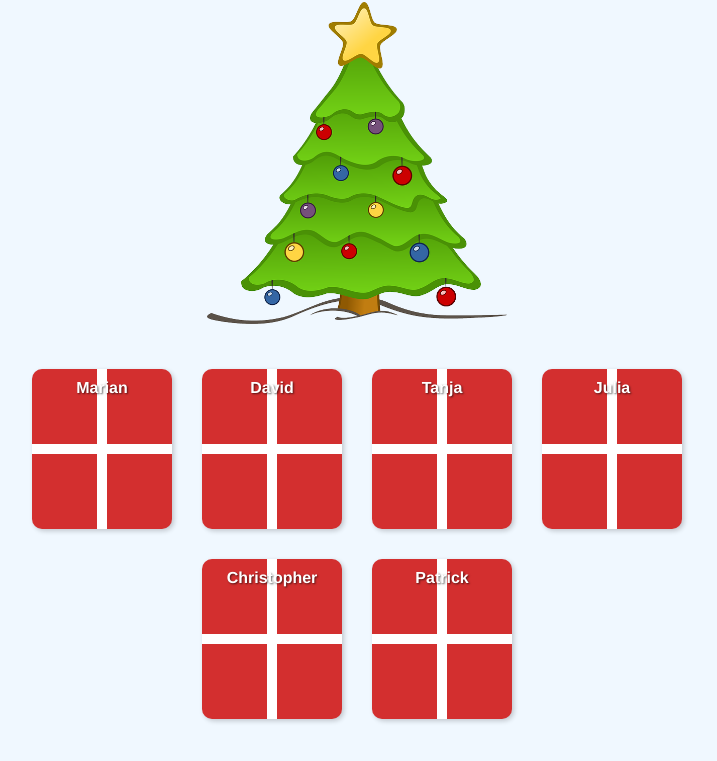
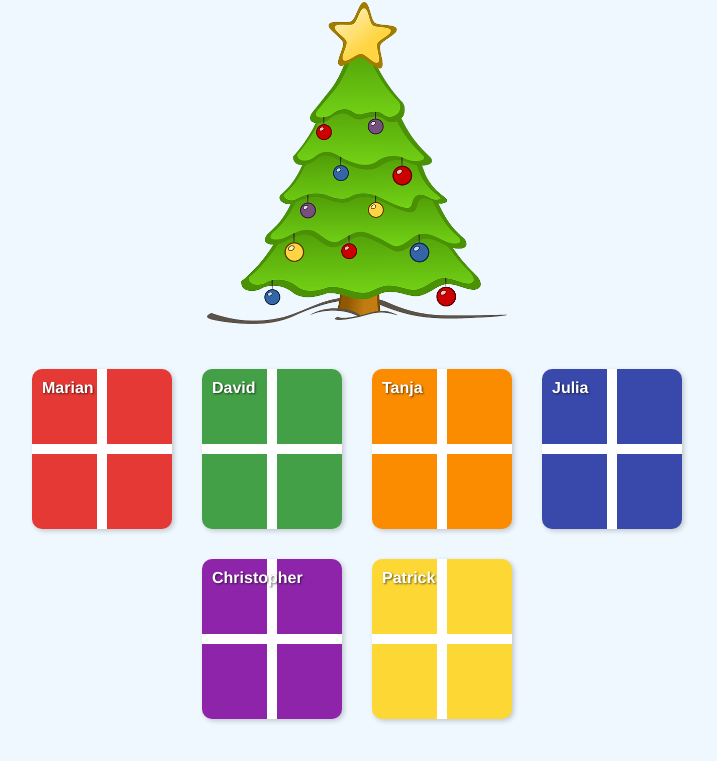
Before and after one commit to NF-Byzz/Weihnachtsaktion, a plain HTML site: page index.html in a window 1280 px wide. Shown: the part 75-836 px from the top of the page, without its empty margins (283-1000 px from the left). Drawn offline with Linux system fonts and the light colour scheme.

Commit message:
Update index.html

```diff
--- a/index.html
+++ b/index.html
@@ -33,13 +33,12 @@
       max-width: 800px; /* Optional: Begrenzung der Breite */
     }
 
-    /* --- Geschenkboxen --- */
+    /* --- Geschenkboxen (Grundlayout) --- */
     .gift {
       position: relative;
       width: 140px;
       height: 160px;
       margin: 15px;
-      background-color: #d32f2f; /* Rotes Geschenk */
       border-radius: 10px;
       cursor: pointer;
       box-shadow: 2px 2px 5px rgba(0, 0, 0, 0.2);
@@ -47,6 +46,34 @@
     }
     .gift:hover {
       transform: scale(1.05);
+    }
+
+    /*
+      --- Jede Box erhält eine andere Farbe ---
+      nth-of-type(1) => Marian
+      nth-of-type(2) => David
+      nth-of-type(3) => Tanja
+      nth-of-type(4) => Julia
+      nth-of-type(5) => Christopher
+      nth-of-type(6) => Patrick
+    */
+    .gift:nth-of-type(1) {
+      background-color: #E53935; /* Rot */
+    }
+    .gift:nth-of-type(2) {
+      background-color: #43A047; /* Grün */
+    }
+    .gift:nth-of-type(3) {
+      background-color: #FB8C00; /* Orange */
+    }
+    .gift:nth-of-type(4) {
+      background-color: #3949AB; /* Blau/Violett */
+    }
+    .gift:nth-of-type(5) {
+      background-color: #8E24AA; /* Lila */
+    }
+    .gift:nth-of-type(6) {
+      background-color: #FDD835; /* Gelb */
     }
 
     /* --- Geschenkband (vertikal) --- */
@@ -71,12 +98,16 @@
       background-color: #fff;
     }
 
-    /* --- Namens-Label in der Box --- */
+    /*
+      --- Namens-Label in der Box, linksbündig ---
+      Wir platzieren den Text links am oberen Rand.
+    */
     .gift-name {
       position: absolute;
       top: 10px;
-      width: 100%;
-      text-align: center;
+      left: 10px;     /* Abstand vom linken Rand */
+      right: 10px;    /* optional, falls du mehr Platz möchtest */
+      text-align: left;
       color: #fff;
       font-weight: bold;
       font-size: 1rem;
@@ -111,7 +142,7 @@
 <body>
   <h1>Frohe Weihnachten!</h1>
 
-  <!-- Weihnachtsbaum-Bild: Stelle sicher, dass tree.png im gleichen Ordner liegt -->
+  <!-- Weihnachtsbaum-Bild: Stelle sicher, dass tree.png im gleichen Ordner wie index.html liegt -->
   <img src="tree.png" alt="Weihnachtsbaum" class="tree" />
 
   <!-- Container für die Geschenkboxen -->
@@ -149,7 +180,7 @@
   <script>
     async function openGift(name) {
       const userInput = prompt(`Bitte Code für ${name} eingeben:`);
-      if (!userInput) return; // Wenn abgebrochen
+      if (!userInput) return; // Abbruch, wenn nichts eingegeben
 
       const descriptionBox = document.getElementById("description");
       const errorBox = document.getElementById("error");
@@ -160,7 +191,7 @@
       errorBox.innerText = "";
 
       try {
-        // POST-Request an die Netlify Function
+        // POST-Request an deine Netlify Function (oder anderen Server-Endpunkt)
         const response = await fetch("/.netlify/functions/checkCode", {
           method: "POST",
           headers: { "Content-Type": "application/json" },
@@ -177,7 +208,7 @@
           `;
           descriptionBox.style.display = "block";
         } else {
-          // Fehler (404 oder 401)
+          // Fehler (z.B. 404 oder 401)
           errorBox.innerText = data.error || "Fehler!";
         }
       } catch (err) {
```
